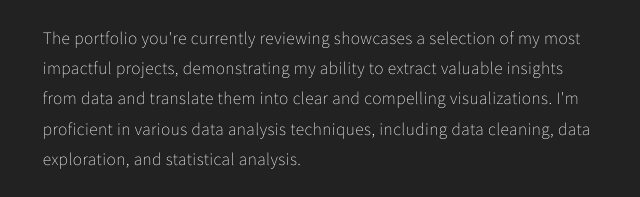
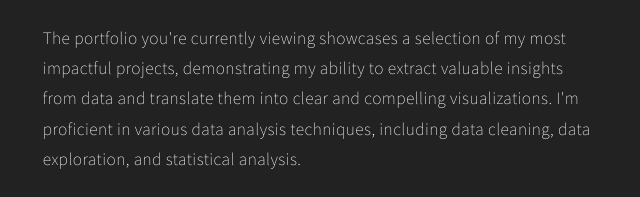
Before and after one commit to elias-m-b/elias-m-b.github.io, a plain HTML site: page assets/pages/about.html in a window 1280 px wide. Shown: the part 1462-1659 px from the top of the page, 320-960 px from the left. Drawn offline with Linux system fonts and the light colour scheme.

Commit message:
Corrected a minor grammar error.

```diff
--- a/assets/pages/about.html
+++ b/assets/pages/about.html
@@ -84,7 +84,7 @@
 <p id="text17">This innate curiosity eventually led me to the Google Data Analytics course on Coursera, which opened my eyes to the vast potential of data analysis and its ability to inform decision-making. The course ignited a deep-seated passion for exploring the world of information and seeking answers through data-driven approaches.
 <p id="text17">To further hone my skills, I delved into hands-on projects, starting with guided ones that provided a structured framework for the entire process. These projects helped me grasp the intricacies of data analysis and visualization, laying a solid foundation for my own independent projects.
 My personal projects allowed me to explore topics that resonated with me, providing an opportunity to apply my skills in real-world scenarios. These projects also challenged me to think critically and navigate obstacles, fostering a growth mindset and resilience to overcome challenges.
-<p id="text17">The portfolio you're currently reviewing showcases a selection of my most impactful projects, demonstrating my ability to extract valuable insights from data and translate them into clear and compelling visualizations. I'm proficient in various data analysis techniques, including data cleaning, data exploration, and statistical analysis.
+<p id="text17">The portfolio you're currently viewing showcases a selection of my most impactful projects, demonstrating my ability to extract valuable insights from data and translate them into clear and compelling visualizations. I'm proficient in various data analysis techniques, including data cleaning, data exploration, and statistical analysis.
 </p>
 		  <p id="text17">
 			  If you're seeking a data analyst keen on data-driven insights and eager to collaborate on impactful projects, I'm excited to connect with you. Together, we can unlock the hidden potential of your data and drive positive change.
```
